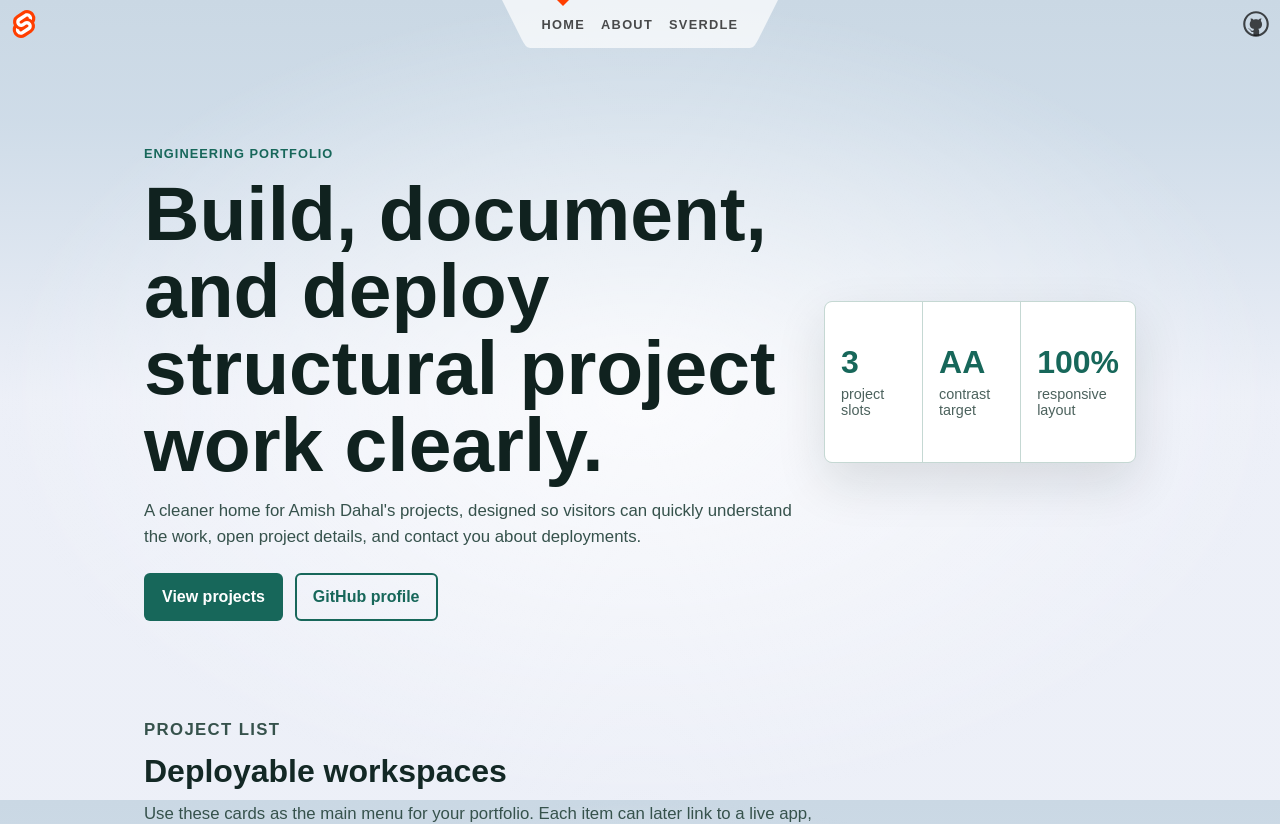
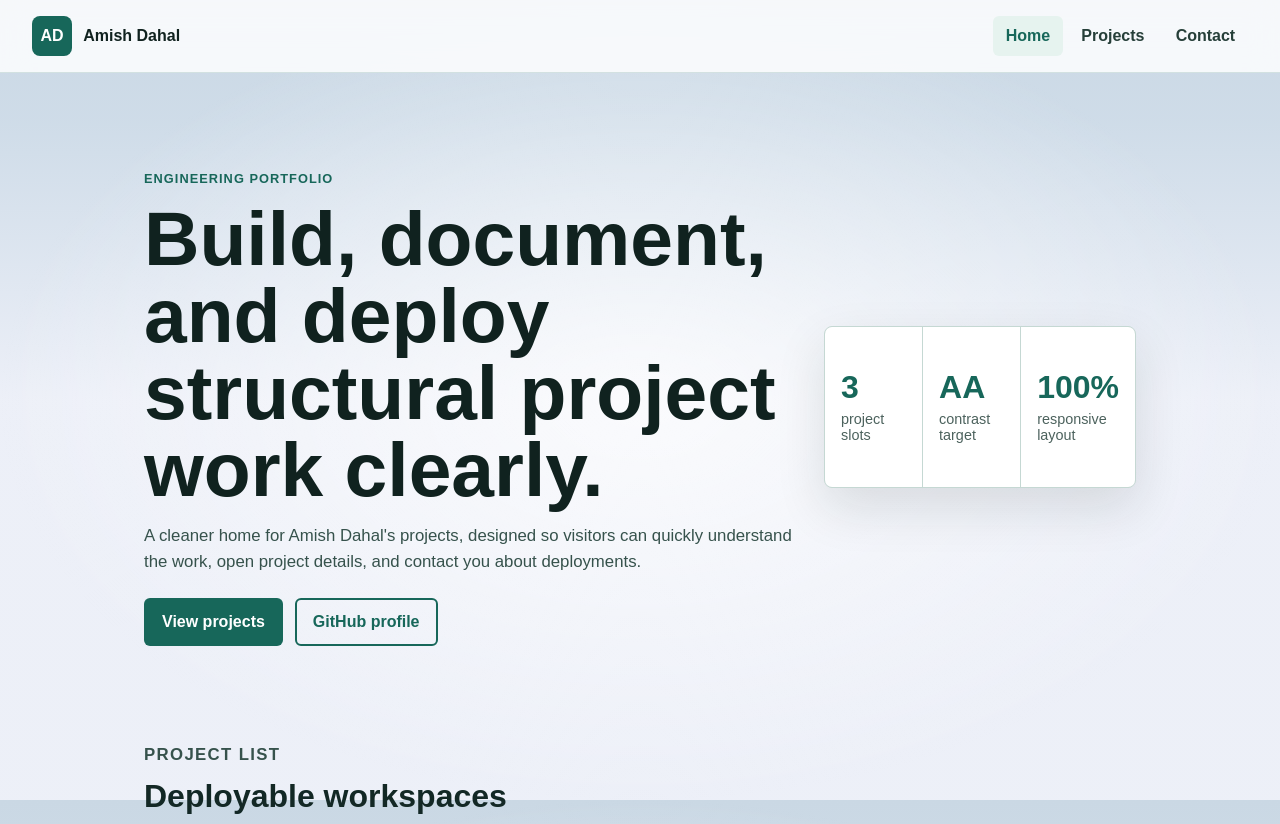
Before and after one commit to AmishDahal/sveltekit-1, a SvelteKit app: page / in a window 1280 px wide. Shown: the top 824 px of the page. Built offline with nearby package versions, Linux system fonts and the light colour scheme.

Commit message:
Improve accessible site navigation

```diff
--- a/src/routes/Header.svelte
+++ b/src/routes/Header.svelte
@@ -1,129 +1,130 @@
 <script>
 	import { page } from '$app/stores';
-	import logo from '$lib/images/svelte-logo.svg';
-	import github from '$lib/images/github.svg';
 </script>
 
 <header>
-	<div class="corner">
-		<a href="https://kit.svelte.dev">
-			<img src={logo} alt="SvelteKit" />
-		</a>
-	</div>
+	<a class="skip-link" href="#main-content">Skip to content</a>
+	<a class="brand" href="/" aria-label="Amish Dahal home">
+		<span aria-hidden="true">AD</span>
+		<strong>Amish Dahal</strong>
+	</a>
 
-	<nav>
-		<svg viewBox="0 0 2 3" aria-hidden="true">
-			<path d="M0,0 L1,2 C1.5,3 1.5,3 2,3 L2,0 Z" />
-		</svg>
+	<nav aria-label="Main navigation">
 		<ul>
 			<li aria-current={$page.url.pathname === '/' ? 'page' : undefined}>
 				<a href="/">Home</a>
 			</li>
-			<li aria-current={$page.url.pathname === '/about' ? 'page' : undefined}>
-				<a href="/about">About</a>
+			<li>
+				<a href="/#projects">Projects</a>
 			</li>
-			<li aria-current={$page.url.pathname.startsWith('/sverdle') ? 'page' : undefined}>
-				<a href="/sverdle">Sverdle</a>
+			<li>
+				<a href="/#contact">Contact</a>
 			</li>
 		</ul>
-		<svg viewBox="0 0 2 3" aria-hidden="true">
-			<path d="M0,0 L0,3 C0.5,3 0.5,3 1,2 L2,0 Z" />
-		</svg>
 	</nav>
-
-	<div class="corner">
-		<a href="https://github.com/sveltejs/kit">
-			<img src={github} alt="GitHub" />
-		</a>
-	</div>
 </header>
 
 <style>
 	header {
 		display: flex;
+		flex-wrap: wrap;
+		gap: 1rem;
+		align-items: center;
 		justify-content: space-between;
+		padding: 1rem;
+		border-bottom: 1px solid rgb(23 103 90 / 16%);
+		background: rgb(255 255 255 / 82%);
+		backdrop-filter: blur(14px);
 	}
 
-	.corner {
-		width: 3em;
-		height: 3em;
+	.skip-link {
+		position: absolute;
+		left: 1rem;
+		top: 0.5rem;
+		z-index: 10;
+		transform: translateY(-150%);
+		border-radius: 6px;
+		padding: 0.65rem 0.85rem;
+		background: #10221f;
+		color: #ffffff;
+		font-weight: 750;
+		text-decoration: none;
 	}
 
-	.corner a {
+	.skip-link:focus {
+		transform: translateY(0);
+	}
+
+	.brand {
 		display: flex;
 		align-items: center;
-		justify-content: center;
-		width: 100%;
-		height: 100%;
+		gap: 0.7rem;
+		color: #10221f;
+		text-decoration: none;
 	}
 
-	.corner img {
-		width: 2em;
-		height: 2em;
-		object-fit: contain;
+	.brand span {
+		display: inline-flex;
+		width: 2.5rem;
+		height: 2.5rem;
+		align-items: center;
+		justify-content: center;
+		border-radius: 8px;
+		background: #17675a;
+		color: #ffffff;
+		font-weight: 800;
+	}
+
+	.brand strong {
+		font-size: 1rem;
+		line-height: 1;
 	}
 
 	nav {
 		display: flex;
 		justify-content: center;
-		--background: rgba(255, 255, 255, 0.7);
-	}
-
-	svg {
-		width: 2em;
-		height: 3em;
-		display: block;
-	}
-
-	path {
-		fill: var(--background);
 	}
 
 	ul {
-		position: relative;
+		display: flex;
+		flex-wrap: wrap;
+		gap: 0.35rem;
+		align-items: center;
 		padding: 0;
 		margin: 0;
-		height: 3em;
-		display: flex;
-		justify-content: center;
-		align-items: center;
 		list-style: none;
-		background: var(--background);
-		background-size: contain;
 	}
 
 	li {
 		position: relative;
-		height: 100%;
-	}
-
-	li[aria-current='page']::before {
-		--size: 6px;
-		content: '';
-		width: 0;
-		height: 0;
-		position: absolute;
-		top: 0;
-		left: calc(50% - var(--size));
-		border: var(--size) solid transparent;
-		border-top: var(--size) solid var(--color-theme-1);
 	}
 
 	nav a {
 		display: flex;
-		height: 100%;
 		align-items: center;
-		padding: 0 0.5rem;
-		color: var(--color-text);
+		min-height: 2.5rem;
+		border-radius: 6px;
+		padding: 0 0.8rem;
+		color: #263f39;
 		font-weight: 700;
-		font-size: 0.8rem;
-		text-transform: uppercase;
-		letter-spacing: 0.1em;
 		text-decoration: none;
-		transition: color 0.2s linear;
 	}
 
-	a:hover {
-		color: var(--color-theme-1);
+	li[aria-current='page'] a,
+	nav a:hover {
+		background: #e6f3ef;
+		color: #17675a;
+		text-decoration: none;
+	}
+
+	a:focus-visible {
+		outline: 3px solid #f2b705;
+		outline-offset: 3px;
+	}
+
+	@media (min-width: 720px) {
+		header {
+			padding: 1rem 2rem;
+		}
 	}
 </style>
```
